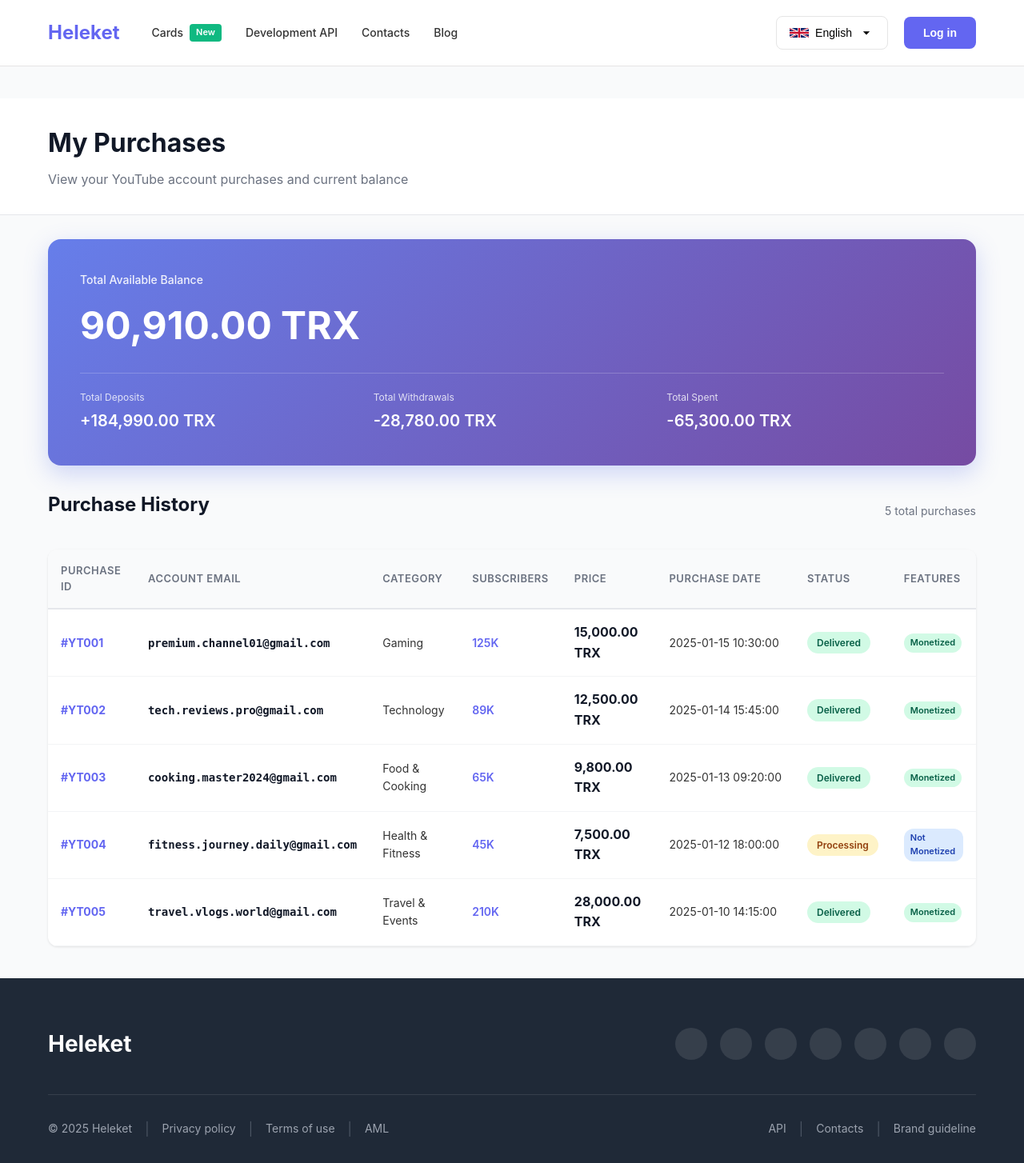
After one commit to InChanMoon/site, a PHP site: page /pages/purchases.php in a window 1280 px wide. The commit adds this page. Shown: the whole page at 80% size. Run offline with PHP 8.4, Linux system fonts and the light colour scheme.

Commit message:
feat: Fix admin UI, convert to TRX only, and add purchase history page
- Fix admin page button visibility with overflow-x and min-width for Actions column
- Convert all transaction data to TRX (Tron) cryptocurrency only
- Update all addresses to Tron format and networks to TRC-20
- Create new purchases page for YouTube account purchase history
- Add purchases.json data file with sample YouTube account purchases
- Display total balance (deposits - withdrawals - purchases spent)
- Show purchase details: email, category, subscribers, price, status, monetization
- Beautiful gradient balance card showing available funds
- All prices and balances calculated in TRX

```diff
--- /dev/null
+++ b/data/purchases.json
@@ -0,0 +1,57 @@
+[
+    {
+        "id": "YT001",
+        "email": "premium.channel01@gmail.com",
+        "password": "***hidden***",
+        "subscribers": "125K",
+        "price": "15000.00",
+        "purchaseDate": "2025-01-15 10:30:00",
+        "status": "delivered",
+        "category": "Gaming",
+        "monetized": true
+    },
+    {
+        "id": "YT002",
+        "email": "tech.reviews.pro@gmail.com",
+        "password": "***hidden***",
+        "subscribers": "89K",
+        "price": "12500.00",
+        "purchaseDate": "2025-01-14 15:45:00",
+        "status": "delivered",
+        "category": "Technology",
+        "monetized": true
+    },
+    {
+        "id": "YT003",
+        "email": "cooking.master2024@gmail.com",
+        "password": "***hidden***",
+        "subscribers": "65K",
+        "price": "9800.00",
+        "purchaseDate": "2025-01-13 09:20:00",
+        "status": "delivered",
+        "category": "Food & Cooking",
+        "monetized": true
+    },
+    {
+        "id": "YT004",
+        "email": "fitness.journey.daily@gmail.com",
+        "password": "***hidden***",
+        "subscribers": "45K",
+        "price": "7500.00",
+        "purchaseDate": "2025-01-12 18:00:00",
+        "status": "processing",
+        "category": "Health & Fitness",
+        "monetized": false
+    },
+    {
+        "id": "YT005",
+        "email": "travel.vlogs.world@gmail.com",
+        "password": "***hidden***",
+        "subscribers": "210K",
+        "price": "28000.00",
+        "purchaseDate": "2025-01-10 14:15:00",
+        "status": "delivered",
+        "category": "Travel & Events",
+        "monetized": true
+    }
+]
--- /dev/null
+++ b/pages/purchases.php
@@ -0,0 +1,342 @@
+<?php
+$pageTitle = 'My Purchases - YouTube Accounts';
+$pageDescription = 'View your YouTube account purchases and balance';
+include '../includes/header.php';
+
+// Load transactions to calculate balance
+$transactionsFile = '../data/transactions.json';
+$transactions = [];
+if (file_exists($transactionsFile)) {
+    $jsonData = file_get_contents($transactionsFile);
+    $transactions = json_decode($jsonData, true);
+}
+
+// Calculate total funds
+$totalDeposits = 0;
+$totalWithdrawals = 0;
+foreach ($transactions as $tx) {
+    if ($tx['status'] === 'completed') {
+        if ($tx['type'] === 'deposit') {
+            $totalDeposits += floatval($tx['amount']);
+        } elseif ($tx['type'] === 'withdrawal') {
+            $totalWithdrawals += floatval($tx['amount']);
+        }
+    }
+}
+
+// Load purchases
+$purchasesFile = '../data/purchases.json';
+$purchases = [];
+if (file_exists($purchasesFile)) {
+    $jsonData = file_get_contents($purchasesFile);
+    $purchases = json_decode($jsonData, true);
+}
+
+// Calculate total spent on purchases
+$totalSpent = 0;
+foreach ($purchases as $purchase) {
+    if ($purchase['status'] === 'delivered') {
+        $totalSpent += floatval($purchase['price']);
+    }
+}
+
+$currentBalance = $totalDeposits - $totalWithdrawals - $totalSpent;
+?>
+
+<style>
+.purchases-page {
+    background: #f9fafb;
+    min-height: 100vh;
+    padding: 40px 0;
+}
+
+.purchases-header {
+    background: #fff;
+    padding: 30px 0;
+    border-bottom: 1px solid #e5e7eb;
+    margin-bottom: 30px;
+}
+
+.purchases-header h1 {
+    font-size: 32px;
+    font-weight: 700;
+    color: #111827;
+    margin-bottom: 8px;
+}
+
+.purchases-header p {
+    color: #6b7280;
+    font-size: 16px;
+}
+
+.balance-card {
+    background: linear-gradient(135deg, #667eea 0%, #764ba2 100%);
+    padding: 40px;
+    border-radius: 16px;
+    margin-bottom: 30px;
+    color: #fff;
+    box-shadow: 0 10px 30px rgba(102, 126, 234, 0.3);
+}
+
+.balance-label {
+    font-size: 14px;
+    opacity: 0.9;
+    margin-bottom: 8px;
+    font-weight: 500;
+}
+
+.balance-amount {
+    font-size: 48px;
+    font-weight: 700;
+    margin-bottom: 20px;
+}
+
+.balance-details {
+    display: grid;
+    grid-template-columns: repeat(3, 1fr);
+    gap: 20px;
+    padding-top: 20px;
+    border-top: 1px solid rgba(255, 255, 255, 0.2);
+}
+
+.balance-detail-item {
+    display: flex;
+    flex-direction: column;
+    gap: 4px;
+}
+
+.balance-detail-label {
+    font-size: 12px;
+    opacity: 0.8;
+}
+
+.balance-detail-value {
+    font-size: 20px;
+    font-weight: 600;
+}
+
+.section-header {
+    display: flex;
+    justify-content: space-between;
+    align-items: center;
+    margin-bottom: 20px;
+}
+
+.section-title {
+    font-size: 24px;
+    font-weight: 700;
+    color: #111827;
+}
+
+.purchases-table-container {
+    background: #fff;
+    border-radius: 12px;
+    overflow-x: auto;
+    box-shadow: 0 1px 3px rgba(0, 0, 0, 0.1);
+}
+
+.purchases-table {
+    width: 100%;
+    border-collapse: collapse;
+}
+
+.purchases-table thead {
+    background: #f9fafb;
+    border-bottom: 2px solid #e5e7eb;
+}
+
+.purchases-table th {
+    padding: 16px;
+    text-align: left;
+    font-size: 13px;
+    font-weight: 600;
+    color: #6b7280;
+    text-transform: uppercase;
+    letter-spacing: 0.5px;
+}
+
+.purchases-table td {
+    padding: 16px;
+    border-bottom: 1px solid #f3f4f6;
+    font-size: 14px;
+}
+
+.purchases-table tbody tr:hover {
+    background: #f9fafb;
+}
+
+.purchase-id {
+    font-weight: 700;
+    color: #6366f1;
+}
+
+.purchase-email {
+    font-family: monospace;
+    color: #111827;
+    font-weight: 600;
+}
+
+.purchase-status {
+    display: inline-block;
+    padding: 4px 12px;
+    border-radius: 20px;
+    font-size: 12px;
+    font-weight: 600;
+}
+
+.purchase-status.delivered {
+    background: #d1fae5;
+    color: #065f46;
+}
+
+.purchase-status.processing {
+    background: #fef3c7;
+    color: #92400e;
+}
+
+.purchase-status.pending {
+    background: #dbeafe;
+    color: #1e40af;
+}
+
+.badge {
+    display: inline-block;
+    padding: 3px 8px;
+    border-radius: 12px;
+    font-size: 11px;
+    font-weight: 600;
+    background: #dbeafe;
+    color: #1e40af;
+}
+
+.badge.monetized {
+    background: #d1fae5;
+    color: #065f46;
+}
+
+.price-cell {
+    font-weight: 700;
+    color: #111827;
+    font-size: 16px;
+}
+
+.subscribers-cell {
+    font-weight: 600;
+    color: #6366f1;
+}
+
+.no-purchases {
+    padding: 60px 20px;
+    text-align: center;
+    color: #6b7280;
+}
+
+@media (max-width: 768px) {
+    .balance-amount {
+        font-size: 36px;
+    }
+
+    .balance-details {
+        grid-template-columns: 1fr;
+        gap: 16px;
+    }
+
+    .purchases-table {
+        font-size: 12px;
+    }
+
+    .purchases-table th,
+    .purchases-table td {
+        padding: 12px 8px;
+    }
+}
+</style>
+
+<main class="purchases-page">
+    <div class="purchases-header">
+        <div class="container">
+            <h1>My Purchases</h1>
+            <p>View your YouTube account purchases and current balance</p>
+        </div>
+    </div>
+
+    <div class="container">
+        <!-- Balance Card -->
+        <div class="balance-card">
+            <div class="balance-label">Total Available Balance</div>
+            <div class="balance-amount"><?php echo number_format($currentBalance, 2); ?> TRX</div>
+            <div class="balance-details">
+                <div class="balance-detail-item">
+                    <div class="balance-detail-label">Total Deposits</div>
+                    <div class="balance-detail-value">+<?php echo number_format($totalDeposits, 2); ?> TRX</div>
+                </div>
+                <div class="balance-detail-item">
+                    <div class="balance-detail-label">Total Withdrawals</div>
+                    <div class="balance-detail-value">-<?php echo number_format($totalWithdrawals, 2); ?> TRX</div>
+                </div>
+                <div class="balance-detail-item">
+                    <div class="balance-detail-label">Total Spent</div>
+                    <div class="balance-detail-value">-<?php echo number_format($totalSpent, 2); ?> TRX</div>
+                </div>
+            </div>
+        </div>
+
+        <!-- Purchases List -->
+        <div class="section-header">
+            <div class="section-title">Purchase History</div>
+            <div style="color: #6b7280; font-size: 14px;">
+                <?php echo count($purchases); ?> total purchases
+            </div>
+        </div>
+
+        <div class="purchases-table-container">
+            <?php if (empty($purchases)): ?>
+                <div class="no-purchases">
+                    <p style="font-size: 18px; font-weight: 600; margin-bottom: 8px;">No purchases yet</p>
+                    <p style="font-size: 14px; color: #6b7280;">Your purchased YouTube accounts will appear here</p>
+                </div>
+            <?php else: ?>
+                <table class="purchases-table">
+                    <thead>
+                        <tr>
+                            <th>Purchase ID</th>
+                            <th>Account Email</th>
+                            <th>Category</th>
+                            <th>Subscribers</th>
+                            <th>Price</th>
+                            <th>Purchase Date</th>
+                            <th>Status</th>
+                            <th>Features</th>
+                        </tr>
+                    </thead>
+                    <tbody>
+                        <?php foreach ($purchases as $purchase): ?>
+                            <tr>
+                                <td><span class="purchase-id">#<?php echo htmlspecialchars($purchase['id']); ?></span></td>
+                                <td><span class="purchase-email"><?php echo htmlspecialchars($purchase['email']); ?></span></td>
+                                <td><?php echo htmlspecialchars($purchase['category']); ?></td>
+                                <td><span class="subscribers-cell"><?php echo htmlspecialchars($purchase['subscribers']); ?></span></td>
+                                <td><span class="price-cell"><?php echo number_format(floatval($purchase['price']), 2); ?> TRX</span></td>
+                                <td style="white-space: nowrap;"><?php echo htmlspecialchars($purchase['purchaseDate']); ?></td>
+                                <td>
+                                    <span class="purchase-status <?php echo $purchase['status']; ?>">
+                                        <?php echo ucfirst($purchase['status']); ?>
+                                    </span>
+                                </td>
+                                <td>
+                                    <?php if ($purchase['monetized']): ?>
+                                        <span class="badge monetized">Monetized</span>
+                                    <?php else: ?>
+                                        <span class="badge">Not Monetized</span>
+                                    <?php endif; ?>
+                                </td>
+                            </tr>
+                        <?php endforeach; ?>
+                    </tbody>
+                </table>
+            <?php endif; ?>
+        </div>
+    </div>
+</main>
+
+<?php include '../includes/footer.php'; ?>
```
Also changed, not shown: data/transactions.json (+67 -67 lines), pages/admin.php (+7 -1 lines).
